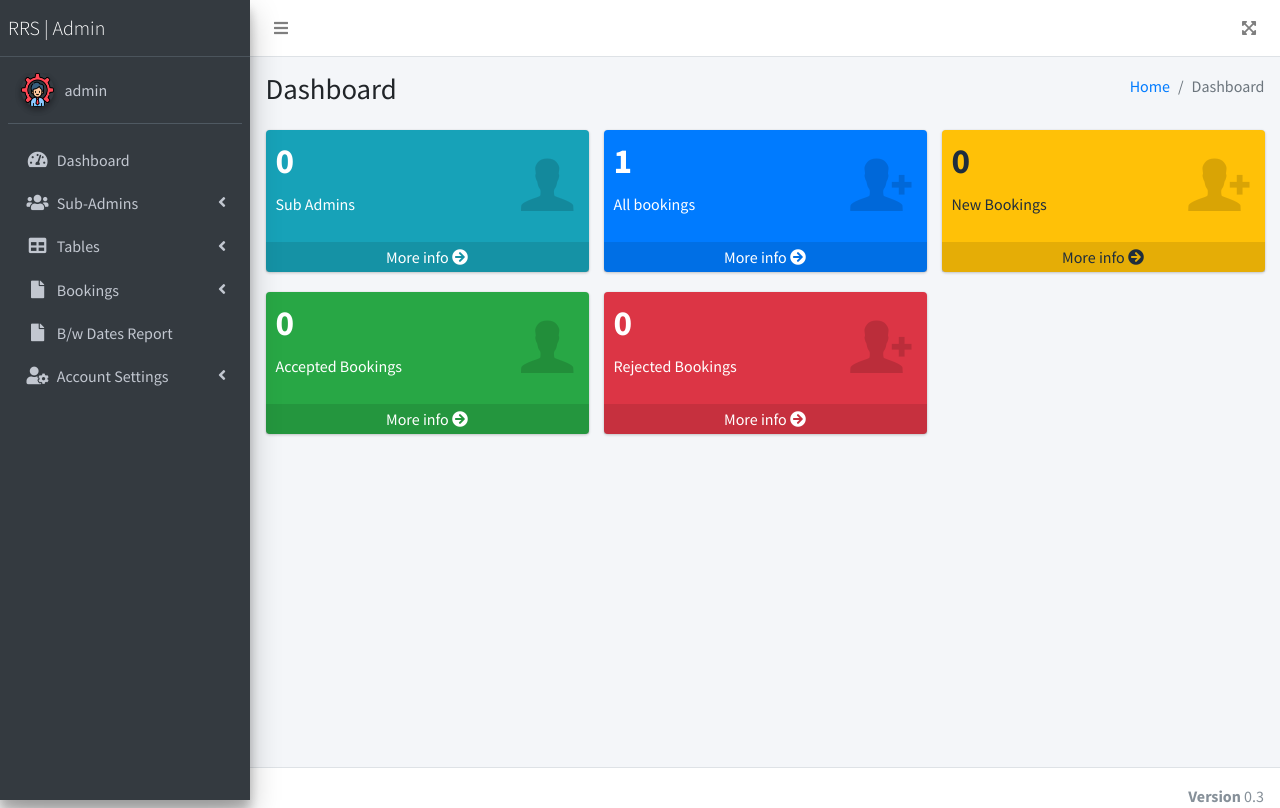
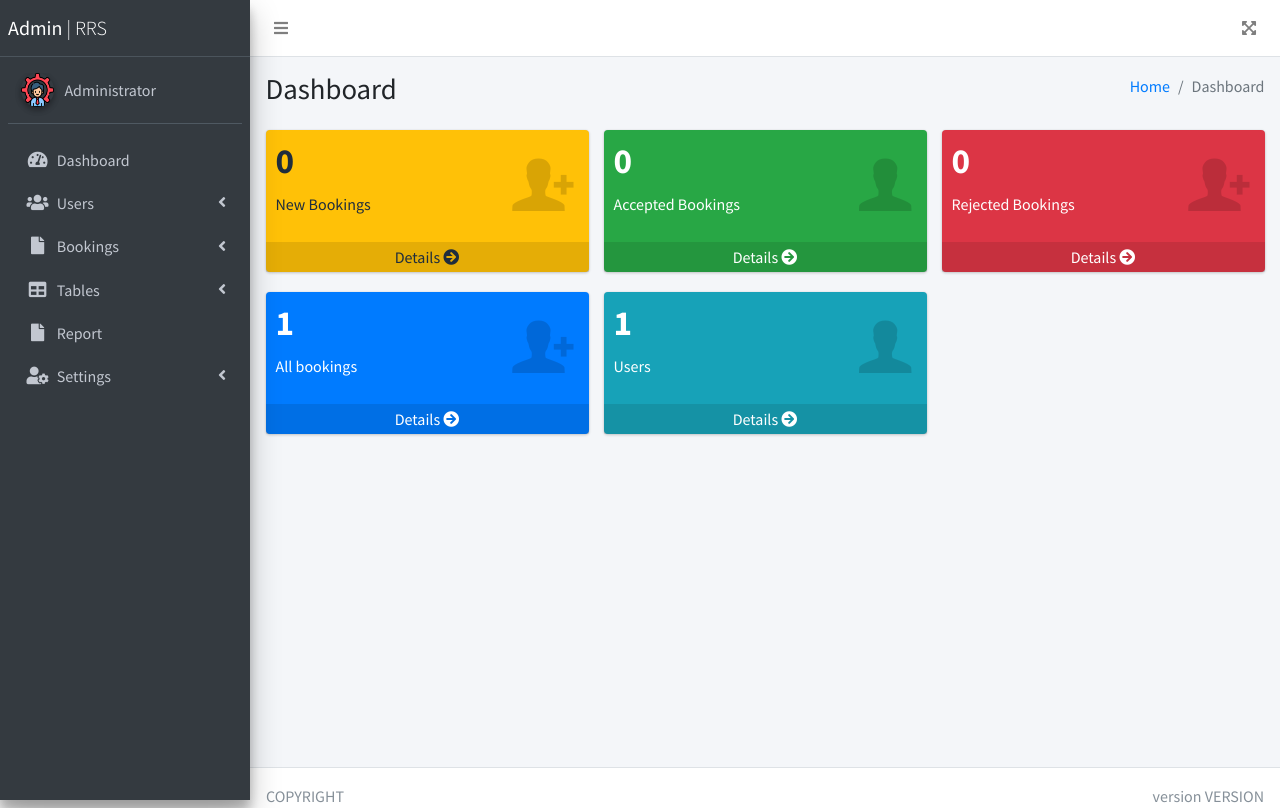
Before and after one commit to amlublovary/restaurant-reservation-system, a PHP site: page /admin/dashboard.php in a window 1280 px wide. Run offline with PHP 8.4, Linux system fonts and the light colour scheme; a user stored in the database is signed in; data comes from the database, SQL or seed files in the repository; tables that the repository leaves empty hold one stand-in row (values such as "Sample post"); data that the repository does not hold is empty; some libraries are stand-ins or nearby versions.

Commit message:
Implement OOP to the dashboard and navigation modules

```diff
--- a/admin/dashboard.php
+++ b/admin/dashboard.php
@@ -1,5 +1,4 @@
 <?php
-
 /**
  * dashboard.php
  *
@@ -21,9 +20,24 @@ session_start();
 
 // Check if user is authenticated and has got a user ID in the current session, or redirect back to the login page.
 if( !isset($_SESSION['aid']) || strlen($_SESSION['aid'])==0 ) {
-  header('location:index.php');
+  header('location:/admin/');
   die();
 }
+
+// Get the total amount of users from the database (privilege 0 is a visitor, 1 is the admin, any higher number is a user)
+$num_users = $dbo->fetch("SELECT COUNT(ID) FROM Admin WHERE Privilege > 0");
+
+// Get the total amount of bookings from the database.
+$num_bookings = $dbo->fetch("SELECT COUNT(ID) FROM Reservation");
+
+// Get the total amount of NEW bookings from the database.
+$num_new_bookings = $dbo->fetch("SELECT COUNT(ID) FROM Reservation WHERE (Status is null || Status='')");
+
+// Get the total amount of ACCEPTED bookings from the database.
+$num_accepted_bookings = $dbo->fetch("SELECT COUNT(ID) FROM Reservation WHERE (Status='Accepted')");
+
+// Get the total amount of REJECTED bookings from the database.
+$num_rejected_bookings = $dbo->fetch("SELECT COUNT(ID) FROM Reservation WHERE (Status='Rejected')");
 ?>
 <!DOCTYPE html>
 <html lang="en">
@@ -31,237 +45,130 @@ if( !isset($_SESSION['aid']) || strlen($_SESSION['aid'])==0 ) {
   <meta charset="utf-8">
   <meta name="viewport" content="width=device-width, initial-scale=1">
   <title>Restaurant Reservation System | Dashboard</title>
-
-  <!-- Google Font: Source Sans Pro -->
   <link rel="stylesheet" href="https://fonts.googleapis.com/css?family=Source+Sans+Pro:300,400,400i,700&display=fallback">
-  <!-- Font Awesome -->
   <link rel="stylesheet" href="../plugins/fontawesome-free/css/all.min.css">
-  <!-- Ionicons -->
   <link rel="stylesheet" href="https://code.ionicframework.com/ionicons/2.0.1/css/ionicons.min.css">
-  <!-- Tempusdominus Bootstrap 4 -->
   <link rel="stylesheet" href="../plugins/tempusdominus-bootstrap-4/css/tempusdominus-bootstrap-4.min.css">
-  <!-- iCheck -->
   <link rel="stylesheet" href="../plugins/icheck-bootstrap/icheck-bootstrap.min.css">
-  <!-- JQVMap -->
   <link rel="stylesheet" href="../plugins/jqvmap/jqvmap.min.css">
-  <!-- Theme style -->
   <link rel="stylesheet" href="../dist/css/adminlte.min.css">
-  <!-- overlayScrollbars -->
   <link rel="stylesheet" href="../plugins/overlayScrollbars/css/OverlayScrollbars.min.css">
-  <!-- Daterange picker -->
   <link rel="stylesheet" href="../plugins/daterangepicker/daterangepicker.css">
-  <!-- summernote -->
   <link rel="stylesheet" href="../plugins/summernote/summernote-bs4.min.css">
 </head>
 <body class="hold-transition sidebar-mini layout-fixed">
 <div class="wrapper">
-
-
-  <!-- Navbar -->
-<?php include_once('includes/navbar.php');?>
-
-  <!-- Main Sidebar Container -->
-
-<?php include_once('includes/sidebar.php');?>
-    <!-- Sidebar -->
-
-
-  <!-- Content Wrapper. Contains page content -->
+<?php include_once('./includes/navbar.php');?>
+<?php include_once('./includes/sidebar.php');?>
   <div class="content-wrapper">
-    <!-- Content Header (Page header) -->
     <div class="content-header">
       <div class="container-fluid">
         <div class="row mb-2">
           <div class="col-sm-6">
             <h1 class="m-0">Dashboard</h1>
-          </div><!-- /.col -->
+          </div>
           <div class="col-sm-6">
             <ol class="breadcrumb float-sm-right">
               <li class="breadcrumb-item"><a href="dashboard.php">Home</a></li>
               <li class="breadcrumb-item active">Dashboard</li>
             </ol>
-          </div><!-- /.col -->
-        </div><!-- /.row -->
-      </div><!-- /.container-fluid -->
+          </div>
+        </div>
+      </div>
     </div>
-    <!-- /.content-header -->
-
-    <!-- Main content -->
     <section class="content">
       <div class="container-fluid">
-        <!-- Small boxes (Stat box) -->
         <div class="row">
-
-          <?php if($_SESSION['utype']==1):?>
           <div class="col-lg-4 col-6">
-            <!-- small box -->
-            <div class="small-box bg-info">
+            <div class="small-box bg-warning">
               <div class="inner">
-<?php $query=mysqli_query($db, "select ID from Admin where Privilege=0");
-$subadmincount=mysqli_num_rows($query);
-?>
-
-
-                <h3><?php echo $subadmincount;?></h3>
-                <p>Sub Admins</p>
+                <h3><?php echo $num_new_bookings; ?></h3>
+                <p>New Bookings</p>
+              </div>
+              <div class="icon">
+                <i class="ion ion-person-add"></i>
+              </div>
+              <a href="new-bookigs.php" class="small-box-footer">Details <i class="fas fa-arrow-circle-right"></i></a>
+            </div>
+          </div>
+          <div class="col-lg-4 col-6">
+            <div class="small-box bg-success">
+              <div class="inner">
+                <h3><?php echo $num_accepted_bookings; ?></h3>
+                <p>Accepted Bookings</p>
               </div>
               <div class="icon">
                 <i class="ion ion-person"></i>
               </div>
-              <a href="manage-subadmins.php" class="small-box-footer">More info <i class="fas fa-arrow-circle-right"></i></a>
+              <a href="accepted-bookings.php" class="small-box-footer">Details <i class="fas fa-arrow-circle-right"></i></a>
             </div>
           </div>
-        <?php endif;?>
-          <!-- ./col -->
           <div class="col-lg-4 col-6">
-            <!-- small box -->
+            <div class="small-box bg-danger">
+              <div class="inner">
+                <h3><?php echo $num_rejected_bookings; ?></h3>
+                <p>Rejected Bookings</p>
+              </div>
+              <div class="icon">
+                <i class="ion ion-person-add"></i>
+              </div>
+              <a href="rejected-bookings.php" class="small-box-footer">Details <i class="fas fa-arrow-circle-right"></i></a>
+            </div>
+          </div>
+          <div class="col-lg-4 col-6">
             <div class="small-box bg-primary">
               <div class="inner">
-<?php $query1=mysqli_query($db, "select * from Reservation");
-$allbookings=mysqli_num_rows($query1);
-?>
-
-                <h3><?php echo $allbookings;?></h3>
-
+                <h3><?php echo $num_bookings; ?></h3>
                 <p>All bookings</p>
               </div>
               <div class="icon">
                 <i class="ion ion-person-add"></i>
               </div>
-              <a href="all-bookings.php" class="small-box-footer">More info <i class="fas fa-arrow-circle-right"></i></a>
+              <a href="all-bookings.php" class="small-box-footer">Details <i class="fas fa-arrow-circle-right"></i></a>
             </div>
           </div>
-          <!-- ./col -->
+<?php
+// Show user count only to the admin.
+if( $_SESSION['utype']==1 ):
+?>
           <div class="col-lg-4 col-6">
-            <!-- small box -->
-            <div class="small-box bg-warning">
+            <div class="small-box bg-info">
               <div class="inner">
- <?php $query3=mysqli_query($db,"select * from Reservation where (Status is null || Status='')");
-$newbookings=mysqli_num_rows($query3);
-?>
-                <h3><?php echo $newbookings;?></h3>
-
-                <p>New Bookings</p>
-              </div>
-              <div class="icon">
-                <i class="ion ion-person-add"></i>
-              </div>
-              <a href="new-bookigs.php" class="small-box-footer">More info <i class="fas fa-arrow-circle-right"></i></a>
-            </div>
-          </div>
-          <!-- ./col -->
-
-
-<hr />
-
-
-          <div class="col-lg-4 col-6">
-            <!-- small box -->
-            <div class="small-box bg-success">
-              <div class="inner">
-<?php $query11=mysqli_query($db,"select * from Reservation where (Status='Accepted')");
-$acceptedbookings=mysqli_num_rows($query11);
-?>
-
-
-                <h3><?php echo $acceptedbookings;?></h3>
-                <p>Accepted Bookings</p>
+                <h3><?php echo $num_users; ?></h3>
+                <p>Users</p>
               </div>
               <div class="icon">
                 <i class="ion ion-person"></i>
               </div>
-              <a href="accepted-bookings.php" class="small-box-footer">More info <i class="fas fa-arrow-circle-right"></i></a>
+              <a href="manage-subadmins.php" class="small-box-footer">Details <i class="fas fa-arrow-circle-right"></i></a>
             </div>
           </div>
-
-          <!-- ./col -->
-          <div class="col-lg-4 col-6">
-            <!-- small box -->
-            <div class="small-box bg-danger">
-              <div class="inner">
-<?php $query12=mysqli_query($db,"select * from Reservation where (Status='Rejected')");
-$rejectedbookings=mysqli_num_rows($query12);
-?>
-
-                <h3><?php echo $rejectedbookings;?></h3>
-
-                <p>Rejected Bookings</p>
-              </div>
-              <div class="icon">
-                <i class="ion ion-person-add"></i>
-              </div>
-              <a href="rejected-bookings.php" class="small-box-footer">More info <i class="fas fa-arrow-circle-right"></i></a>
-            </div>
-          </div>
-          <!-- ./col -->
-
-
-
-
-
-
-
-
-
-
-
-
-
-
-
-
-
-
-
-
-
-          <!-- ./col -->
+<?php endif;?>
+          <hr />
         </div>
-        <!-- /.row -->
-      </div><!-- /.container-fluid -->
+      </div>
     </section>
-    <!-- /.content -->
   </div>
-  <!-- /.content-wrapper -->
-<?php include_once('includes/footer.php');?>
-
-
+<?php include_once('./includes/footer.php');?>
 </div>
-<!-- ./wrapper -->
-
-<!-- jQuery -->
-<script src="../plugins/jquery/jquery.min.js"></script>
-<!-- jQuery UI 1.11.4 -->
-<script src="../plugins/jquery-ui/jquery-ui.min.js"></script>
-<!-- Resolve conflict in jQuery UI tooltip with Bootstrap tooltip -->
-<script>
-  $.widget.bridge('uibutton', $.ui.button)
+<script src="../plugins/jquery/jquery.min.js" type="text/javascript"></script>
+<script src="../plugins/jquery-ui/jquery-ui.min.js" type="text/javascript"></script>
+<script type="text/javascript">
+  $.widget.bridge('uibutton', $.ui.button);
 </script>
-<!-- Bootstrap 4 -->
-<script src="../plugins/bootstrap/js/bootstrap.bundle.min.js"></script>
-<!-- ChartJS -->
-<script src="../plugins/chart.js/Chart.min.js"></script>
-<!-- Sparkline -->
-<script src="../plugins/sparklines/sparkline.js"></script>
-<!-- JQVMap -->
-<script src="../plugins/jqvmap/jquery.vmap.min.js"></script>
-<script src="../plugins/jqvmap/maps/jquery.vmap.usa.js"></script>
-<!-- jQuery Knob Chart -->
-<script src="../plugins/jquery-knob/jquery.knob.min.js"></script>
-<!-- daterangepicker -->
-<script src="../plugins/moment/moment.min.js"></script>
-<script src="../plugins/daterangepicker/daterangepicker.js"></script>
-<!-- Tempusdominus Bootstrap 4 -->
-<script src="../plugins/tempusdominus-bootstrap-4/js/tempusdominus-bootstrap-4.min.js"></script>
-<!-- Summernote -->
-<script src="../plugins/summernote/summernote-bs4.min.js"></script>
-<!-- overlayScrollbars -->
-<script src="../plugins/overlayScrollbars/js/jquery.overlayScrollbars.min.js"></script>
-<!-- AdminLTE App -->
-<script src="../dist/js/adminlte.js"></script>
-<!-- AdminLTE for demo purposes -->
-<script src="../dist/js/demo.js"></script>
-<!-- AdminLTE dashboard demo (This is only for demo purposes) -->
-<script src="../dist/js/pages/dashboard.js"></script>
+<script src="../plugins/bootstrap/js/bootstrap.bundle.min.js" type="text/javascript"></script>
+<script src="../plugins/chart.js/Chart.min.js" type="text/javascript"></script>
+<script src="../plugins/sparklines/sparkline.js" type="text/javascript"></script>
+<script src="../plugins/jqvmap/jquery.vmap.min.js" type="text/javascript"></script>
+<script src="../plugins/jqvmap/maps/jquery.vmap.usa.js" type="text/javascript"></script>
+<script src="../plugins/jquery-knob/jquery.knob.min.js" type="text/javascript"></script>
+<script src="../plugins/moment/moment.min.js" type="text/javascript"></script>
+<script src="../plugins/daterangepicker/daterangepicker.js" type="text/javascript"></script>
+<script src="../plugins/tempusdominus-bootstrap-4/js/tempusdominus-bootstrap-4.min.js" type="text/javascript"></script>
+<script src="../plugins/summernote/summernote-bs4.min.js" type="text/javascript"></script>
+<script src="../plugins/overlayScrollbars/js/jquery.overlayScrollbars.min.js" type="text/javascript"></script>
+<script src="../dist/js/adminlte.js" type="text/javascript"></script>
+<script src="../dist/js/demo.js" type="text/javascript"></script>
+<script src="../dist/js/pages/dashboard.js" type="text/javascript"></script>
 </body>
 </html>
--- a/admin/includes/footer.php
+++ b/admin/includes/footer.php
@@ -1,5 +1,19 @@
-  <footer class="main-footer">
-    <div class="float-right d-none d-sm-inline-block">
-      <b>Version </b>0.3
-    </div>
-  </footer>
+<?php
+/**
+ * footer.php
+ *
+ * Admin footer (bottom of the page containing some relevant information like current version)
+ *
+ * @package    restaurant-reservation-system
+ * @author     Ana-Maria Lublovary <anamaria.lublovary@gmail.com>
+ * @copyright  2026 datikothechef.com
+ * @license    https://opensource.org/license/GPL-3.0 GNU General Public License v3.0
+ * @version    1.0
+ * @link       https://github.com/amlublovary/restaurant-reservation-system
+ */
+
+?>
+<footer class="main-footer">
+  <div class="float-left d-none d-sm-inline-block"><?php echo COPYRIGHT ?></div>
+  <div class="float-right d-none d-sm-inline-block">version <?php echo VERSION ?></div>
+</footer>
--- a/admin/includes/navbar.php
+++ b/admin/includes/navbar.php
@@ -1,25 +1,29 @@
+<?php
+/**
+ * navbar.php
+ *
+ * Admin top navigation
+ *
+ * @package    restaurant-reservation-system
+ * @author     Ana-Maria Lublovary <anamaria.lublovary@gmail.com>
+ * @copyright  2026 datikothechef.com
+ * @license    https://opensource.org/license/GPL-3.0 GNU General Public License v3.0
+ * @version    1.0
+ * @link       https://github.com/amlublovary/restaurant-reservation-system
+ */
+
+?>
 <nav class="main-header navbar navbar-expand navbar-white navbar-light">
-    <!-- Left navbar links -->
   <ul class="navbar-nav">
     <li class="nav-item">
       <a class="nav-link" data-widget="pushmenu" href="#" role="button"><i class="fas fa-bars"></i></a>
     </li>
-
   </ul>
-
-    <!-- Right navbar links -->
   <ul class="navbar-nav ml-auto">
-      <!-- Navbar Search -->
-
-
-
-
     <li class="nav-item">
       <a class="nav-link" data-widget="fullscreen" href="#" role="button">
         <i class="fas fa-expand-arrows-alt"></i>
       </a>
     </li>
-
   </ul>
 </nav>
-  <!-- /.navbar -->
--- a/admin/includes/sidebar.php
+++ b/admin/includes/sidebar.php
@@ -1,46 +1,50 @@
+<?php
+/**
+ * sidebar.php
+ *
+ * Admin sidebar navigation
+ *
+ * @package    restaurant-reservation-system
+ * @author     Ana-Maria Lublovary <anamaria.lublovary@gmail.com>
+ * @copyright  2026 datikothechef.com
+ * @license    https://opensource.org/license/GPL-3.0 GNU General Public License v3.0
+ * @version    1.0
+ * @link       https://github.com/amlublovary/restaurant-reservation-system
+ */
 
+?>
 <aside class="main-sidebar sidebar-dark-primary elevation-4">
-    <!-- Brand Logo -->
   <a href="dashboard.php" class="brand-link">
-
-      <span class="brand-text font-weight-light">RRS | Admin</span>
+    <span class="brand-text font-weight-light"><strong>Admin</strong> | RRS</span>
   </a>
   <div class="sidebar">
-      <!-- Sidebar user panel (optional) -->
     <div class="user-panel mt-3 pb-3 mb-3 d-flex">
       <div class="image">
         <img src="../dist/img/manager.png" class="img-circle elevation-2" alt="User Image">
       </div>
       <div class="info">
-          <a href="#" class="d-block"><?php  echo $_SESSION['uname'];?></a>
+        <a href="profile.php" class="d-block"><?php echo $_SESSION['name']; ?></a>
       </div>
     </div>
-
-
-
-      <!-- Sidebar Menu -->
     <nav class="mt-2">
       <ul class="nav nav-pills nav-sidebar flex-column" data-widget="treeview" role="menu" data-accordion="false">
-          <!-- Add icons to the links using the .nav-icon class
-               with font-awesome or any other icon font library -->
+
         <li class="nav-item">
           <a href="dashboard.php" class="nav-link">
             <i class="nav-icon fas fa-tachometer-alt"></i>
-              <p>
-             Dashboard
-              </p>
+            <p>Dashboard</p>
           </a>
         </li>
-<?php if($_SESSION['utype']==1):?>
 
-<!--Subadmins--->
+<?php
+// Show user count only to the admin.
+if( $_SESSION['utype']==1 ):
+?>
+
         <li class="nav-item">
           <a href="#" class="nav-link">
             <i class="nav-icon fas fa-users"></i>
-              <p>
-                Sub-Admins
-                <i class="right fas fa-angle-left"></i>
-              </p>
+            <p>Users<i class="right fas fa-angle-left"></i></p>
           </a>
           <ul class="nav nav-treeview" style="display: none;">
             <li class="nav-item">
@@ -49,60 +53,20 @@
                 <p>Add</p>
               </a>
             </li>
-
             <li class="nav-item">
               <a href="manage-subadmins.php" class="nav-link">
                 <i class="far fa-circle nav-icon"></i>
-                  <p> Manage</p>
+                <p>Manage</p>
               </a>
             </li>
-
           </ul>
         </li>
 <?php endif;?>
 
-
-
-
-<!----- Tables--->
-<li class="nav-item">
-            <a href="#" class="nav-link">
-                   <i class="nav-icon fas fa-table"></i>
-              <p>Tables
-                <i class="right fas fa-angle-left"></i>
-              </p>
-            </a>
-            <ul class="nav nav-treeview" style="display: none;">
-              <li class="nav-item">
-                <a href="add-table.php" class="nav-link">
-                  <i class="far fa-circle nav-icon"></i>
-                  <p>Add</p>
-                </a>
-              </li>
-
-           <li class="nav-item">
-                <a href="manage-tables.php" class="nav-link">
-                  <i class="far fa-circle nav-icon"></i>
-                  <p> Manage</p>
-                </a>
-              </li>
-
-
-
-            </ul>
-          </li>
-
-
-
-
-<!--Enrollment--->
         <li class="nav-item">
           <a href="#" class="nav-link">
             <i class="nav-icon fas fa-file"></i>
-              <p>
-               Bookings
-                <i class="right fas fa-angle-left"></i>
-              </p>
+            <p>Bookings<i class="right fas fa-angle-left"></i></p>
           </a>
           <ul class="nav nav-treeview" style="display: none;">
             <li class="nav-item">
@@ -111,23 +75,18 @@
                 <p>New</p>
               </a>
             </li>
-
             <li class="nav-item">
               <a href="accepted-bookings.php" class="nav-link">
                 <i class="far fa-circle nav-icon"></i>
                 <p>Accepted</p>
               </a>
             </li>
-
               <li class="nav-item">
               <a href="rejected-bookings.php" class="nav-link">
                 <i class="far fa-circle nav-icon"></i>
                 <p>Rejected</p>
               </a>
             </li>
-
-
-
             <li class="nav-item">
               <a href="all-bookings.php" class="nav-link">
                 <i class="far fa-circle nav-icon"></i>
@@ -137,31 +96,38 @@
           </ul>
         </li>
 
+        <li class="nav-item">
+          <a href="#" class="nav-link">
+            <i class="nav-icon fas fa-table"></i>
+            <p>Tables<i class="right fas fa-angle-left"></i></p>
+          </a>
+          <ul class="nav nav-treeview" style="display: none;">
+            <li class="nav-item">
+              <a href="add-table.php" class="nav-link">
+                <i class="far fa-circle nav-icon"></i>
+                <p>Add</p>
+              </a>
+            </li>
+            <li class="nav-item">
+              <a href="manage-tables.php" class="nav-link">
+                <i class="far fa-circle nav-icon"></i>
+                <p>Manage</p>
+              </a>
+            </li>
+          </ul>
+        </li>
 
-
-
-<!--Report--->
         <li class="nav-item">
           <a href="bw-dates-report.php" class="nav-link">
             <i class="nav-icon fas fa-file"></i>
-              <p>
-             B/w Dates Report
-              </p>
+            <p>Report</p>
           </a>
         </li>
 
-
-
-
-
-<!--Profile--->
         <li class="nav-item">
           <a href="#" class="nav-link">
             <i class="nav-icon fas fa-user-cog"></i>
-              <p>
-               Account Settings
-                <i class="right fas fa-angle-left"></i>
-              </p>
+            <p>Settings<i class="right fas fa-angle-left"></i></p>
           </a>
           <ul class="nav nav-treeview" style="display: none;">
             <li class="nav-item">
@@ -170,27 +136,22 @@
                 <p>Profile</p>
               </a>
             </li>
-
             <li class="nav-item">
               <a href="change-password.php" class="nav-link">
                 <i class="fas fa-cog nav-icon"></i>
-                  <p>Change Password</p>
+                <p>Password</p>
               </a>
             </li>
-
             <li class="nav-item">
               <a href="logout.php" class="nav-link">
                 <i class="fas fa-sign-out-alt nav-icon"></i>
                 <p>Logout</p>
               </a>
             </li>
-
           </ul>
         </li>
 
         </ul>
       </nav>
-      <!-- /.sidebar-menu -->
     </div>
-    <!-- /.sidebar -->
 </aside>
--- a/admin/index.php
+++ b/admin/index.php
@@ -1,5 +1,4 @@
 <?php
-
 /**
  * index.php
  *
@@ -27,10 +26,11 @@ if( isset($_POST['login']) && isset($_POST['username']) && isset($_POST['inputpw
   $Password = $dbo->escape( md5($_POST['inputpwd']) );
 
   // Check in the database if the login credentials are valid and show a message if they aren't.
-  $dbo->query("SELECT ID, Username, Privilege FROM Admin WHERE Username='$Username' && Password='$Password'");
+  $dbo->query("SELECT ID, Name, Username, Privilege FROM Admin WHERE Username='$Username' && Password='$Password'");
   $result = $dbo->fetch();
   if( $result ) {
     $_SESSION['aid'] = $result['ID'];
+    $_SESSION['name'] = $result['Name'];
     $_SESSION['uname'] = $result['Username'];
     $_SESSION['utype'] = $result['Privilege'];
     header('location:dashboard.php');
@@ -54,7 +54,7 @@ if( isset($_POST['login']) && isset($_POST['username']) && isset($_POST['inputpw
 <div class="login-box">
   <div class="card card-outline card-primary">
     <div class="card-header text-center">
-      <a href="../index.php" class="h1"><b>Admin</b> | RRS</a>
+      <a href="/admin/" class="h1"><b>Admin</b> | RRS</a>
     </div>
     <div class="card-body">
       <p class="login-box-msg">Please sign in below</p>
--- a/inc/autoload.php
+++ b/inc/autoload.php
@@ -1,5 +1,4 @@
 <?php
-
 /**
  * autoload.php
  *
--- a/inc/config.php
+++ b/inc/config.php
@@ -1,5 +1,4 @@
 <?php
-
 /**
  * config.php
  *
@@ -15,6 +14,8 @@
  * @link       https://github.com/amlublovary/restaurant-reservation-system
  */
 
+define('VERSION', '1.0');					// Current version of our application
+define('COPYRIGHT', '&copy; 2026 <a href="https://github.com/amlublovary/restaurant-reservation-system" target="_blank">github.com/amlublovary/restaurant-reservation-system</a>');	// Copyright footer of our application
 define('SHOW_ERROR', true);					// If set to true then display errors on the screen (recommended only during development)
 define('LOG_ERROR', false);					// If set to true then log errors to a file
 define('DB_SERVER', 'db');					// Name of our database server (usually localhost)
--- a/inc/db.php
+++ b/inc/db.php
@@ -1,5 +1,4 @@
 <?php
-
 /**
  * db.php
  *
@@ -146,10 +145,15 @@ class DBO {
 		return $result;
 	}
 
-    // This function will return all the result from our MySQL query as an array.
-	public function fetch() {
+    // This function will return all the result from our MySQL query as a single value or as an array if there are multiple results.
+	public function fetch($query = null) {
 	    $params = array();
         $row = array();
+
+        // If we passed an SQL query directly as a parameter then run this query now.
+        if( !empty($query) ) {
+            $this->query($query);
+        }
 
         // Get the metadata for our MySQL query and loop through each field to bind the result to an array.
 	    $meta = $this->query->result_metadata();
@@ -176,8 +180,17 @@ class DBO {
         $this->query->close();
         $this->query_done = true;
 
-        // Return the results array, so we can use that value later in our main code.
-		return $result;
+        // Return the results, so we can use that value later in our main code.
+        if( sizeof($result) == 0 ) {
+            // The query has no results to return a false boolean.
+            return null;
+        } elseif( sizeof($result) == 1 ) {
+            // The query result contains just 1 row, so return only its value.
+            return $result[array_key_first($result)];
+        } else {
+            // The query result contains multiple rows, so return them all as an array.
+		    return $result;
+        }
 	}
 
     // This function will escape any special characters in our query to prevent SQL injection attacks and other issues.
--- a/inc/error.php
+++ b/inc/error.php
@@ -1,5 +1,4 @@
 <?php
-
 /**
  * error.php
  *
--- a/index.php
+++ b/index.php
@@ -1,5 +1,4 @@
 <?php
-
 /**
  * index.php
  *
```
Also changed, not shown: admin/logout.php (+17 -1 lines), inc/footer.php (+18 -3 lines). Lines whose indentation alone changed are shown as unchanged.
